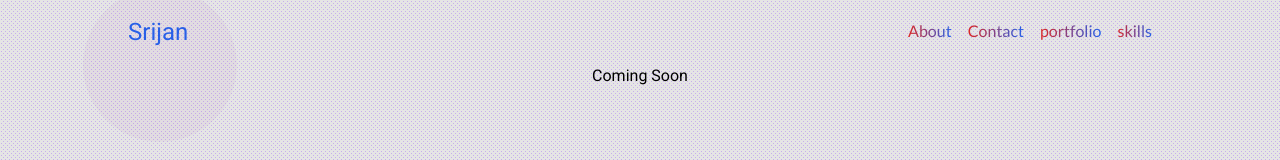
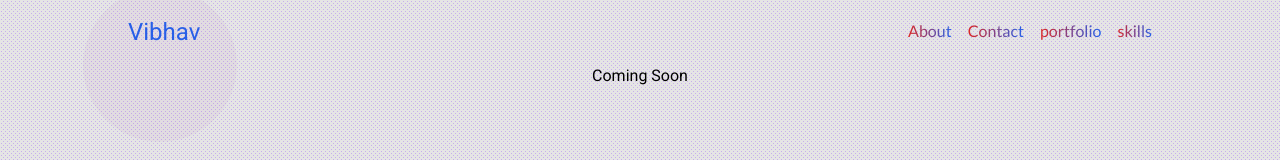
Before and after one commit to vibhav7/vibhav7.github.io, a Next.js app: page / in a window 1280 px wide. Shown: the top 160 px of the page. Built offline with nearby package versions, Linux system fonts and the light colour scheme; a web font is replaced by a local one.

Commit message:
name-change

```diff
--- a/components/core/atoms/Navbar/Logo.js
+++ b/components/core/atoms/Navbar/Logo.js
@@ -3,7 +3,7 @@ export default function Logo() {
   return (
     <Link href="/">
       <button className="text-2xl text-blue-600">
-        Srijan
+        Vibhav
       </button>
     </Link>
   )
```
